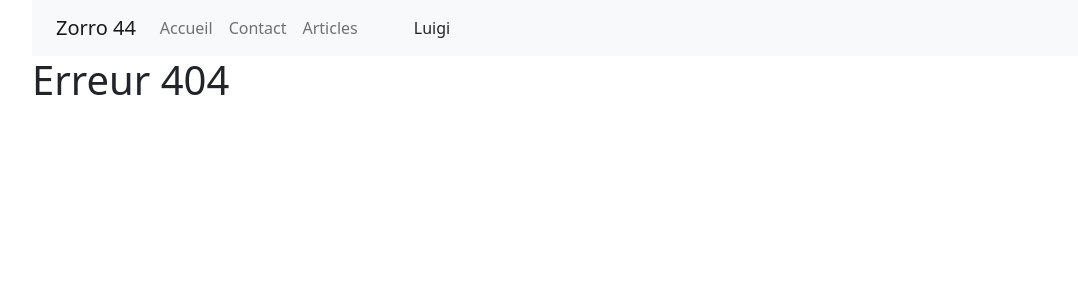
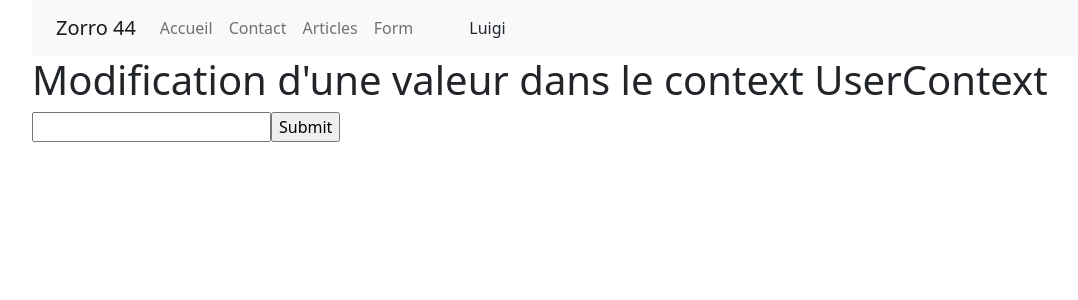
Before and after one commit to sapey/2eme-Partie-react, a React (Create React App) app in the folder jour1-tp/: page /form in a window 1280 px wide. Before the commit this address had no page. Shown: the top 300 px of the page, without its empty margins (50-1128 px from the left). Built offline with nearby package versions, Linux system fonts and the light colour scheme.

Commit message:
end jour 1

```diff
--- a/jour1-tp/src/App.js
+++ b/jour1-tp/src/App.js
@@ -11,6 +11,7 @@ import { Profil } from './composants/page/Profil';
 import { NotFound } from './composants/page/NotFound';
 import { DataContextProvider } from "./context/dataContext";
 import { UserContextProvider } from './context/userContext';
+import { Form } from './composants/page/Form';
 
 
 
@@ -38,7 +39,7 @@ function App() {
             <Route index element={<Articles />} />{/*  /articles/ */}
             <Route path=":id" element={<Article />} />{/*  /articles/:id */}
           </Route>
-
+          <Route path="/form" element={<Form />} />
           <Route path="*" element={<NotFound />} />
       </Routes>
       </main>
--- a/jour1-tp/src/composants/Navbar.jsx
+++ b/jour1-tp/src/composants/Navbar.jsx
@@ -19,6 +19,9 @@ export function Navbar (){
                 <li className="nav-item">
                     <Link to="/articles" className="nav-link">Articles</Link>
                 </li>
+                <li className="nav-item">
+                    <Link to="/form" className="nav-link">Form</Link>
+                </li>
             </ul>
             <ul  className="navbar-nav ms-5">
                 <li className="nav-item">{nomUser}</li>
--- /dev/null
+++ b/jour1-tp/src/composants/page/Form.jsx
@@ -0,0 +1,22 @@
+import { useState , useContext } from "react";
+import { UserContext } from "../../context/userContext";
+
+export const Form = () => {
+    const [form, setForm ] = useState({nom : ""})
+    const {setUser} = useContext(UserContext)
+
+    function onSubmit(e){
+        e.preventDefault();
+        setUser( prevState => {
+            return {...prevState , nom : form.nom}
+        } )
+       // console.log(form);
+    }
+    return <>
+        <h1>Modification d'une valeur dans le context UserContext</h1>
+        <form onSubmit={onSubmit}>
+            <input text="text" value={form.nom} onChange={e =>  setForm({...form, nom :e.target.value}) }/>
+            <input type="submit" />
+        </form>
+    </>
+}
--- a/jour1-tp/src/context/userContext.js
+++ b/jour1-tp/src/context/userContext.jsx
@@ -1,16 +1,14 @@
-import {createContext} from "react";
+import { createContext , useState} from "react";
 
 export const UserContext = createContext()
 
 export const UserContextProvider = ({children}) => {
-
-    const user = {
+    const [user , setUser] = useState( {
         nom : "Luigi",
         role : "rédacteur"
-    };
+    })
 
-
-    return <UserContext.Provider value={ user }>
+    return <UserContext.Provider value={ { ...user , setUser  } }>
         {children}
     </UserContext.Provider>
 }
```
Also changed, not shown: 2 other files (tests, documents, lock files or other folders).
